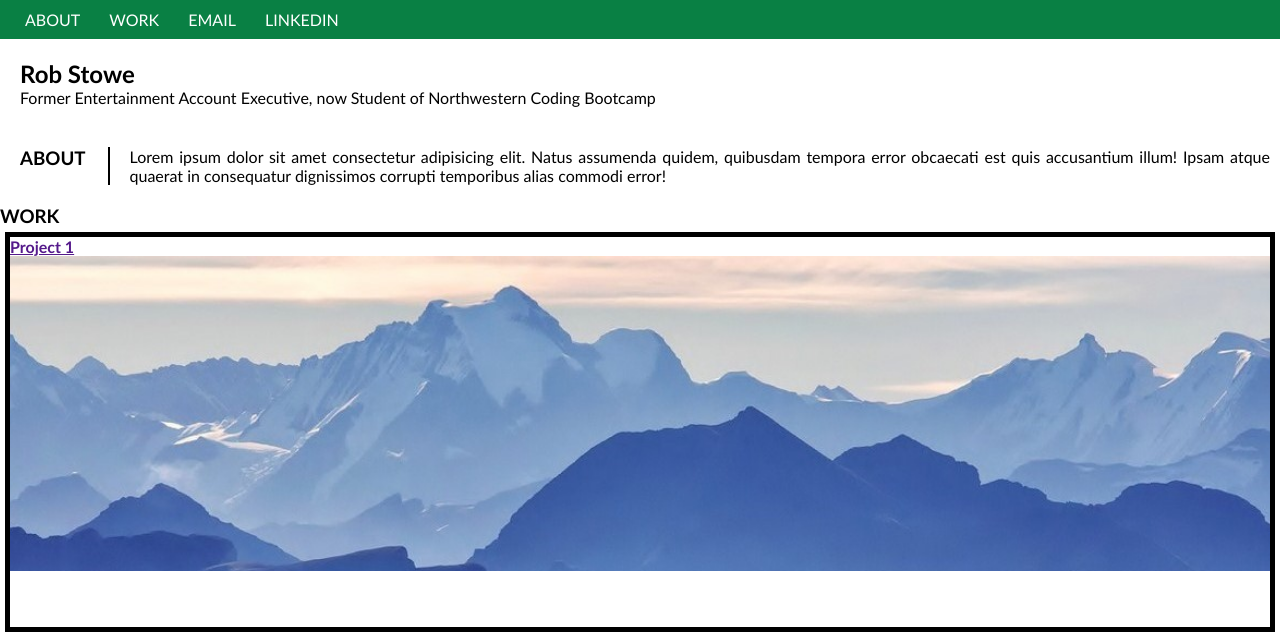
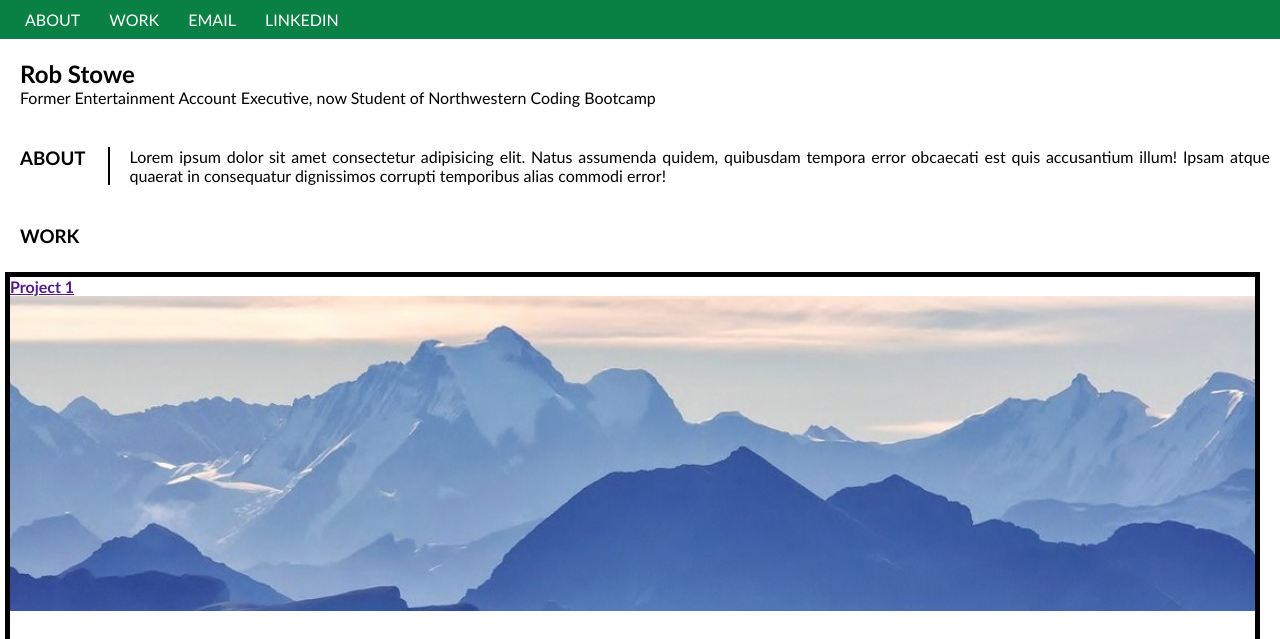
Before and after one commit to robstowe/Robs-Portfolio, a plain HTML site: page index.html in a window 1280 px wide. Shown: the top 639 px of the page. Drawn offline with Linux system fonts and the light colour scheme.

Commit message:
adjusted location of "work"

```diff
--- a/assets/style.css
+++ b/assets/style.css
@@ -84,16 +84,27 @@ header nav a {
    border-left: 2px solid black;
 }
 
+.work {
+    align-items: flex-start;
+    display: inline-flex;
+    padding: 20px;
+    width: 100%;
+    color: black;
+    padding-right: 10px;
+}
 .content {
+    margin-right: 15px;
 
 }
 img {
     width: 200px;
     height: 200px;
+
 }
 #github {
     width: 100%;
     height: 90%;
+    padding-left: 10%;
     background-image: url(../assets/Glorious-blue-mountain-range1.jpg);
     background-size: cover;
     background-repeat: no-repeat;
@@ -116,7 +127,7 @@ img {
     background-color: white;
     display: flex;
     align-items: flex-end;
-    padding: 0 0 20px 0;
+    padding: 0;
     margin: 5px;
 }
 
--- a/index.html
+++ b/index.html
@@ -39,7 +39,7 @@
             </section>
 
             <section id="WORK" class="content">
-                <h3>WORK</h3>
+                <h3 class="work">WORK</h3>
                 <div class="flex-container" id="Work">
                     <a href="" class="flex-item">
                         <div id="div">
```
